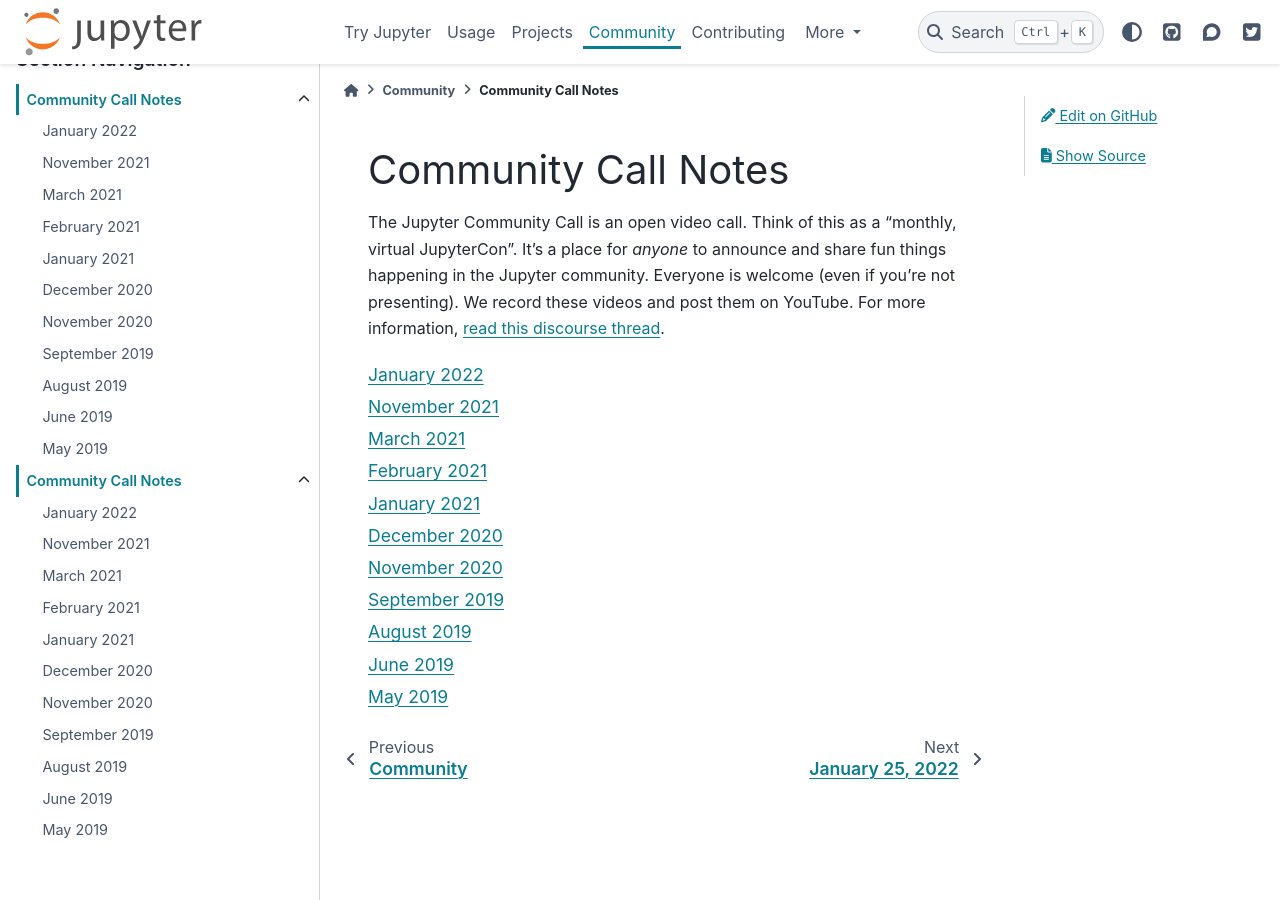
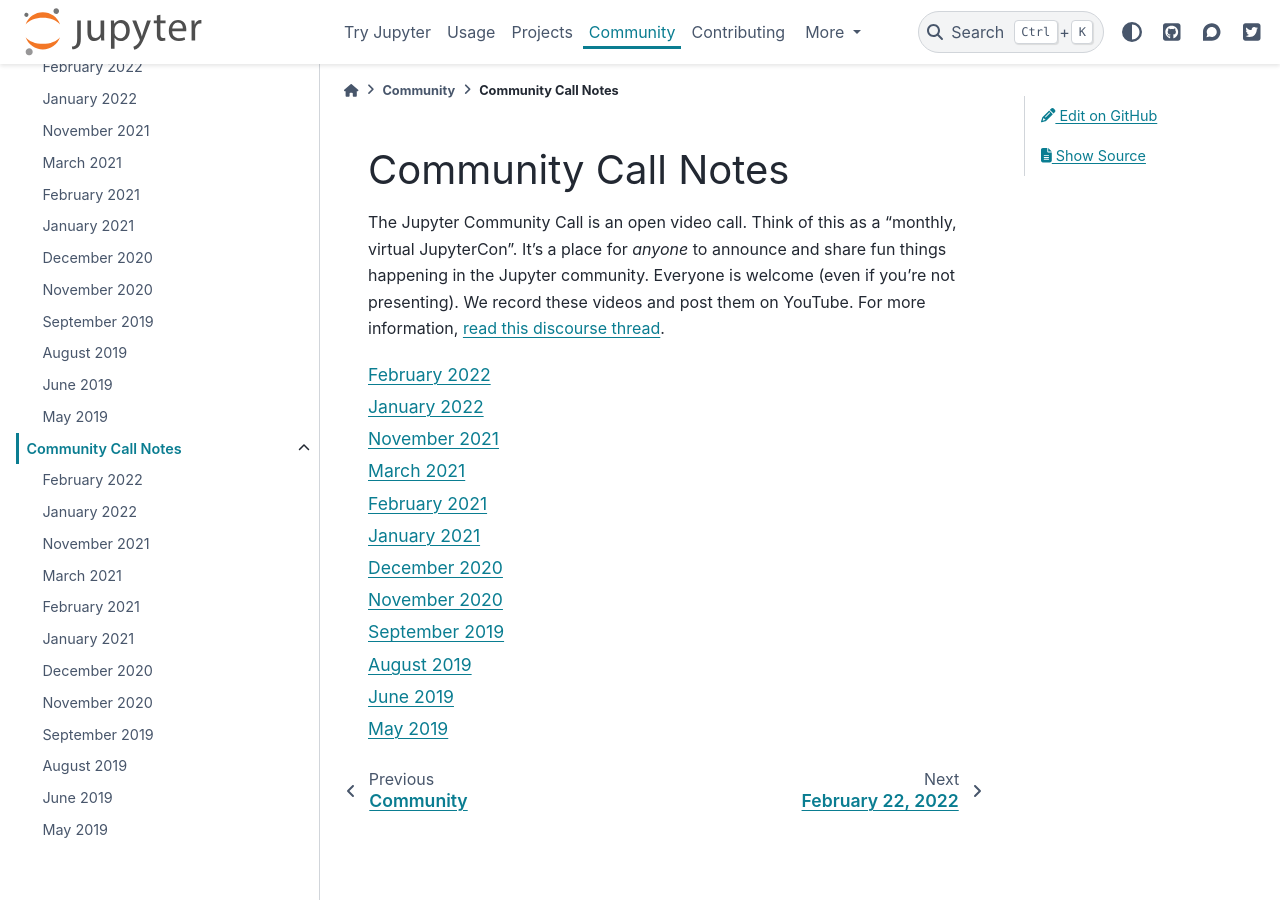
Before and after one commit to jupyter/jupyter, a Sphinx documentation site: the page built from docs/source/community/community-call-notes/index.rst, in a window 1280 px wide and 900 px high. Built offline with Sphinx 7.4.7 and the PyData theme 0.15.4, drawn with Linux system fonts in a browser that asks for light colours; pages that are not in the unit, such as notebooks, are missing from menus.

Commit message:
Add February notes to index

```diff
--- a/docs/source/community/community-call-notes/index.rst
+++ b/docs/source/community/community-call-notes/index.rst
@@ -9,6 +9,7 @@
 .. toctree::
    :maxdepth: 1
 
+   February 2022 <2022-february.md>
    January 2022 <2022-january.md>
    November 2021 <2021-november.md>
    October 2021 <2021-october.md>
```
